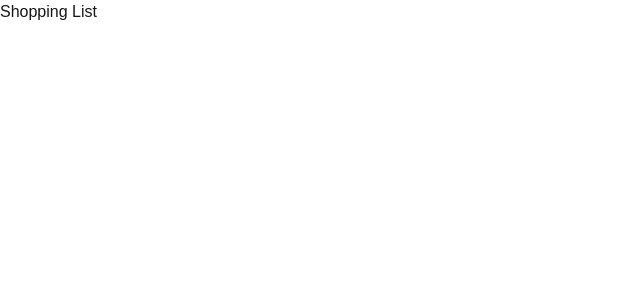
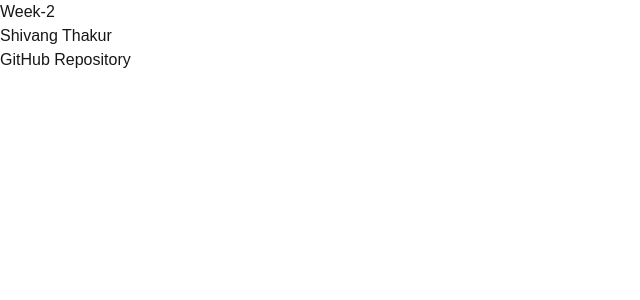
Before and after one commit to shivangthakur17/cprg306-assignments, a Next.js app: page / in a window 1280 px wide. Shown: the top 300 px of the page, without its empty margins (0-640 px from the left). Built offline with nearby package versions, Linux system fonts and the light colour scheme.

Commit message:
changes in page.js
import studentinfo

```diff
--- a/app/page.js
+++ b/app/page.js
@@ -1,7 +1,9 @@
+import StudentInfo from './week-2/StudentInfo';
 export default function Page() {
   return (
     <main>
-      <h1>Shopping List</h1>
+      <h1>Week-2</h1>
+      <StudentInfo />
     </main>
   );
 }
```
Also changed, not shown: app/week-2/page.js (deleted).
